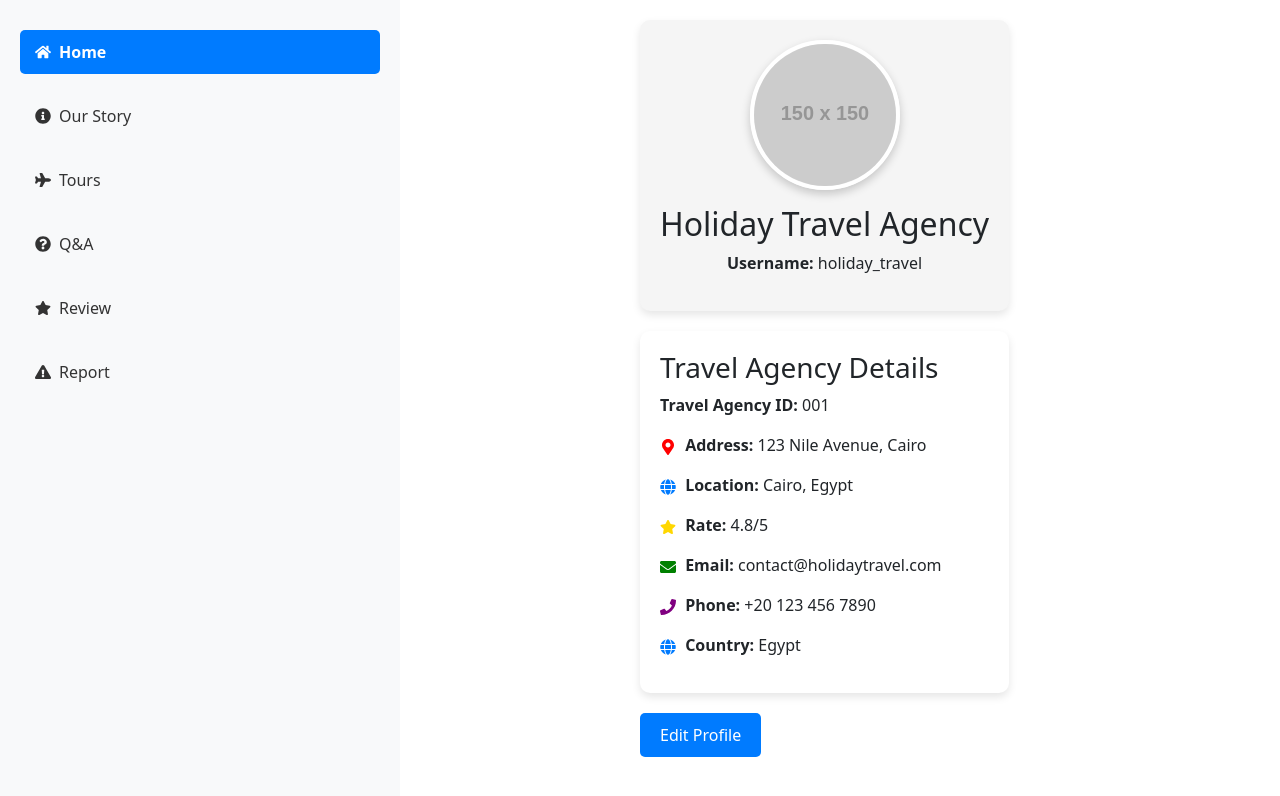
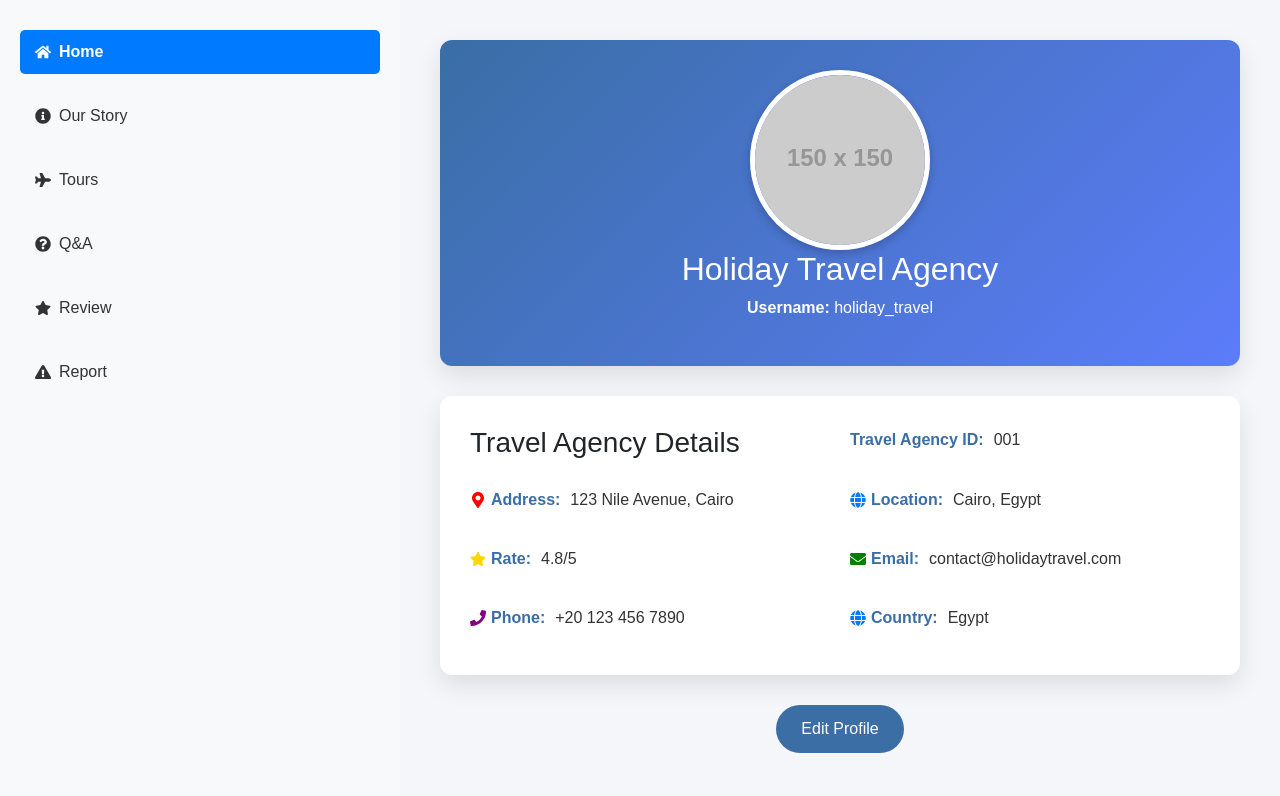
Before and after one commit to MohamedAbdelaiem/TripSync, a React (Vite) app in the folder Frontend/TripSync/: page /TravelAgencyProfile in a window 1280 px wide. Shown: the top 796 px of the page. Built offline with nearby package versions, Linux system fonts and the light colour scheme.

Commit message:
improve design travelAgency

```diff
--- a/Frontend/TripSync/src/pages/QACards/QACards.css
+++ b/Frontend/TripSync/src/pages/QACards/QACards.css
@@ -1,21 +1,25 @@
+/* General Layout */
 .flexx {
   display: flex;
 }
 
 .qa-cards-container {
-  margin: 20px;
+  margin: 20px auto;
   padding: 20px;
-  background-color: #f9f9f9;
-  border: 2px solid blue;
-  border-radius: 10px;
+  background-color: #f0f8ff;
+  border: 2px solid #4a90e2;
+  border-radius: 12px;
+  box-shadow: 0 4px 10px rgba(0, 0, 0, 0.1);
+  max-width: 1200px;
 }
 
 .qa-cards-title {
   text-align: center;
-  color: blue;
-  font-size: 28px;
+  color: #4a90e2;
+  font-size: 32px;
   font-weight: bold;
-  margin-bottom: 20px;
+  margin-bottom: 25px;
+  font-family: 'Arial', sans-serif;
 }
 
 .qa-cards {
@@ -25,72 +29,98 @@
   justify-content: center;
 }
 
+/* Individual Card Styles */
 .qa-card {
-  width: 300px;
-  padding: 15px;
-  border: 1px solid #ccc;
-  border-radius: 10px;
-  background-color: white;
-  box-shadow: 0 4px 8px rgba(0, 0, 0, 0.1);
+  width: 320px;
+  padding: 20px;
+  border: 1px solid #e0e0e0;
+  border-radius: 12px;
+  background-color: #ffffff;
+  box-shadow: 0 6px 12px rgba(0, 0, 0, 0.1);
+  transition: transform 0.3s, box-shadow 0.3s;
   position: relative;
 }
 
+.qa-card:hover {
+  transform: translateY(-5px);
+  box-shadow: 0 10px 20px rgba(0, 0, 0, 0.15);
+}
+
 .qa-card-header {
-  margin-bottom: 10px;
+  margin-bottom: 15px;
 }
 
 .qa-card-question {
-  font-size: 18px;
+  font-size: 20px;
   font-weight: bold;
-  color: #333;
+  color: #333333;
+  font-family: 'Roboto', sans-serif;
 }
 
 .qa-card-body {
-  margin-bottom: 10px;
+  margin-bottom: 15px;
 }
 
 .qa-card-answer {
   font-size: 16px;
-  color: #555;
+  color: #555555;
+  line-height: 1.6;
+  font-family: 'Roboto', sans-serif;
 }
 
 .qa-card-footer {
   font-size: 14px;
-  color: #888;
+  color: #888888;
   text-align: right;
+  font-style: italic;
 }
 
+/* Textarea Styles */
 .edit-textarea {
   width: 100%;
-  height: 80px;
-  border: 1px solid #ccc;
-  border-radius: 5px;
-  padding: 8px;
-  font-size: 14px;
+  height: 100px;
+  border: 1px solid #cccccc;
+  border-radius: 8px;
+  padding: 10px;
+  font-size: 15px;
   resize: none;
+  font-family: 'Roboto', sans-serif;
+  background-color: #f9f9f9;
+  transition: border-color 0.3s;
 }
 
+.edit-textarea:focus {
+  border-color: #4a90e2;
+  outline: none;
+}
+
+/* Button Styles */
 .btn {
-  padding: 8px 12px;
+  padding: 10px 15px;
   border: none;
-  border-radius: 5px;
+  border-radius: 8px;
   font-size: 14px;
   cursor: pointer;
-  margin-top: 10px;
+  transition: background-color 0.3s, transform 0.2s;
+  font-family: 'Arial', sans-serif;
+}
+
+.btn:hover {
+  transform: translateY(-2px);
 }
 
 .edit-btn {
-  background-color: #007bff;
-  color: #fff;
+  background-color: #4a90e2;
+  color: #ffffff;
 }
 
 .edit-btn:hover {
-  background-color: #0056b3;
+  background-color: #357ab8;
 }
 
 .save-btn {
   background-color: #28a745;
-  color: #fff;
+  color: #ffffff;
 }
 
 .save-btn:hover {
@@ -99,7 +129,7 @@
 
 .cancel-btn {
   background-color: #dc3545;
-  color: #fff;
+  color: #ffffff;
   margin-left: 10px;
 }
 
--- a/Frontend/TripSync/src/pages/TravelAgencyProfile/TravelAgencyProfile.css
+++ b/Frontend/TripSync/src/pages/TravelAgencyProfile/TravelAgencyProfile.css
@@ -1,63 +1,161 @@
 /* TravelAgencyProfile.css */
+:root {
+    --primary-color: #3a6ea5;
+    --secondary-color: #5c7cfa;
+    --background-light: #f4f6f9;
+    --text-dark: #333;
+    --text-light: #fff;
+    --border-radius: 12px;
+    --box-shadow: 0 10px 25px rgba(0, 0, 0, 0.1);
+}
+
 .travel-agency-container {
     display: flex;
-  }
+    min-height: 100vh;
+    background-color: var(--background-light);
+    font-family: 'Arial', sans-serif;
+}
 
-  .main-content {
-    margin-left: 220px;
-    padding: 20px;
-  }
+.main-content {
+    flex-grow: 1;
+    padding: 40px;
+    max-width: 900px;
+    margin: 0 auto;
+}
 
-  .profile-header {
+.profile-header {
+    background: linear-gradient(135deg, var(--primary-color), var(--secondary-color));
+    color: var(--text-light);
+    border-radius: var(--border-radius);
+    padding: 30px;
     text-align: center;
-    background-color: #f5f5f5;
-    padding: 20px;
-    border-radius: 10px;
-    box-shadow: 0 4px 8px rgba(0, 0, 0, 0.1);
-  }
+    position: relative;
+    box-shadow: var(--box-shadow);
+    margin-bottom: 30px;
+}
 
-  .profile-picture {
-    width: 150px;
-    height: 150px;
+.profile-picture {
+    width: 180px;
+    height: 180px;
     border-radius: 50%;
+    object-fit: cover;
+    border: 5px solid var(--text-light);
+    transition: transform 0.3s ease;
+}
+
+.profile-picture:hover {
+    transform: scale(1.05);
+}
+
+.profile-picture-label {
+    display: inline-block;
+    position: relative;
+    cursor: pointer;
+}
+
+.profile-picture-label::after {
+    content: '✏️';
+    position: absolute;
+    bottom: 10px;
+    right: 10px;
+    background-color: rgba(255, 255, 255, 0.8);
+    border-radius: 50%;
+    padding: 5px;
+    opacity: 0;
+    transition: opacity 0.3s ease;
+}
+
+.profile-picture-label:hover::after {
+    opacity: 1;
+}
+
+.profile-name-input {
+    background: transparent;
+    border: none;
+    border-bottom: 2px solid var(--text-light);
+    color: var(--text-light);
+    font-size: 1.8rem;
+    text-align: center;
+    width: 100%;
+    margin-top: 15px;
+}
+
+.agency-details {
+    background-color: var(--text-light);
+    border-radius: var(--border-radius);
+    padding: 30px;
+    box-shadow: var(--box-shadow);
+    display: grid;
+    grid-template-columns: repeat(auto-fit, minmax(250px, 1fr));
+    gap: 20px;
+}
+
+.agency-details p {
+    display: flex;
+    align-items: center;
+    color: var(--text-dark);
     margin-bottom: 15px;
-  }
+}
 
-  .agency-details {
-    margin-top: 20px;
-    background-color: #fff;
-    padding: 20px;
-    border-radius: 10px;
-    box-shadow: 0 4px 8px rgba(0, 0, 0, 0.1);
-  }
-  .profile-picture-label {
-    cursor: pointer;
-  }
+.agency-details p strong {
+    display: flex;
+    align-items: center;
+    margin-right: 10px;
+    color: var(--primary-color);
+}
 
-  .profile-name-input {
-    font-size: 1.5rem;
-    margin-top: 10px;
-  }
+.agency-details p strong svg {
+    margin-right: 8px;
+}
 
-  .edit-save-buttons {
-    margin-top: 20px;
-  }
+.edit-save-buttons {
+    display: flex;
+    justify-content: center;
+    margin-top: 30px;
+}
 
-  .edit-button,
-  .save-button {
-    padding: 10px 20px;
+.edit-button,
+.save-button {
+    padding: 12px 25px;
     border: none;
-    border-radius: 5px;
+    border-radius: 25px;
     font-size: 1rem;
     cursor: pointer;
-  }
+    transition: all 0.3s ease;
+    display: flex;
+    align-items: center;
+    gap: 10px;
+}
 
-  .edit-button {
-    background-color: #007bff;
-    color: white;
-  }
+.edit-button {
+    background-color: var(--primary-color);
+    color: var(--text-light);
+}
 
-  .save-button {
+.save-button {
     background-color: #28a745;
-    color: white;
-  }
+    color: var(--text-light);
+}
+
+.edit-button:hover,
+.save-button:hover {
+    opacity: 0.9;
+    transform: translateY(-3px);
+    box-shadow: 0 5px 15px rgba(0, 0, 0, 0.1);
+}
+
+/* Responsive Design */
+@media (max-width: 768px) {
+    .main-content {
+        padding: 20px;
+    }
+
+    .agency-details {
+        grid-template-columns: 1fr;
+    }
+
+    .profile-picture {
+        width: 150px;
+        height: 150px;
+    }
+}
```
